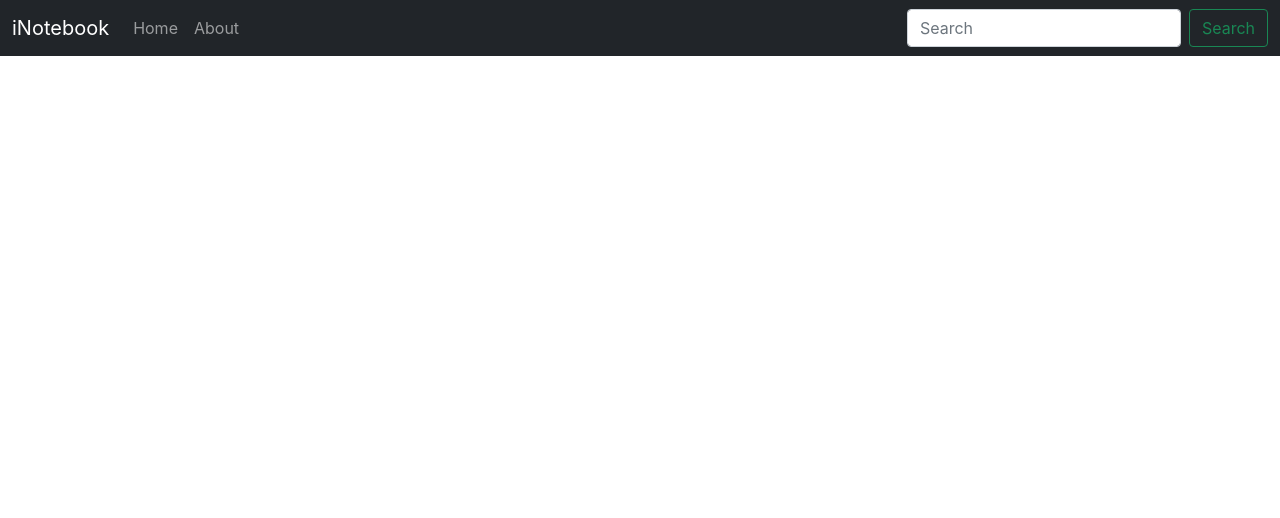
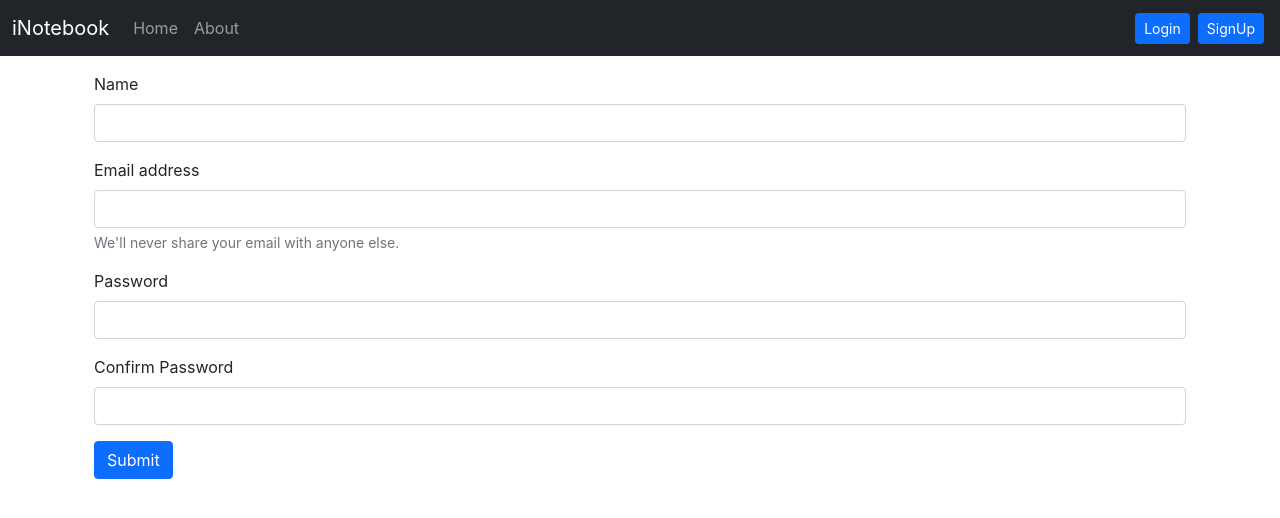
Before and after one commit to palakkumar998/inotebook, a React (Create React App) app in the folder Frontend/: page /signup in a window 1280 px wide. Shown: the top 518 px of the page. Built offline with nearby package versions, Linux system fonts and the light colour scheme.

Commit message:
After adding Login and Signup functionality

```diff
--- a/Frontend/src/App.js
+++ b/Frontend/src/App.js
@@ -8,6 +8,8 @@
 import { Home } from './Components/Home';
 import { About } from './Components/About';
 import NoteState from './Context/notes/NoteState';
+import Signup from './Components/Signup';
+import Login from './Components/Login';
 
 
 function App() {
@@ -23,6 +25,12 @@
             <Route exact path="/about">
               <About />
             </Route>
+            <Route exact path="/login">
+              <Login />
+            </Route>
+            <Route exact path="/signup">
+              <Signup />
+            </Route>
           </div>
         </Router>
       </NoteState>
--- /dev/null
+++ b/Frontend/src/Components/Login.js
@@ -0,0 +1,57 @@
+import React, { useState } from 'react'
+import { useHistory } from 'react-router-dom'
+
+const Login = () => {
+    const [credential, setCredential] = useState({ email: '', password: '' })
+    let history = useHistory()
+
+    const handleSubmit = async (e) => {
+        e.preventDefault();
+        const response = await fetch(`http://localhost:5000/api/auth/login`, {
+            method: "POST",
+            headers: {
+                "Content-Type": "application/json"
+            },
+            body: JSON.stringify({ email: credential.email, password: credential.password })
+        });
+        const json = await response.json();
+        console.log(json);
+        if (json.success) {
+            // todo save the auth toekn and redirect
+            localStorage.setItem('token', json.authtoken);
+            history.push("/")
+
+        }
+        else {
+            alert("invalid credentials")
+        }
+    }
+
+
+    const onChange = (e) => {
+        //? {...note} spread operator:
+        setCredential({ ...credential, [e.target.name]: e.target.value })
+
+    }
+
+    return (
+        <>
+            <div className="container my-3">
+                <form onSubmit={handleSubmit}>
+                    <div className="mb-3">
+                        <label htmlFor="email" className="form-label">Email address</label>
+                        <input type="email" className="form-control" id="email" name="email" onChange={onChange} value={credential.email} aria-describedby="emailHelp" />
+                        <div id="emailHelp" className="form-text">We'll never share your email with anyone else.</div>
+                    </div>
+                    <div className="mb-3">
+                        <label htmlFor="password" className="form-label">Password</label>
+                        <input type="password" id="password" name='password' onChange={onChange} value={credential.password} className="form-control" />
+                    </div>
+                    <button type="submit" className="btn btn-primary">Submit</button>
+                </form>
+            </div>
+        </>
+    )
+}
+
+export default Login
--- a/Frontend/src/Components/Navbar.js
+++ b/Frontend/src/Components/Navbar.js
@@ -34,8 +34,8 @@
                         </ul>
 
                         <form className="d-flex">
-                            <input className="form-control me-2" type="search" placeholder="Search" aria-label="Search" />
-                            <button className="btn btn-outline-success" type="submit">Search</button>
+                            <Link className="btn btn-sm btn-primary mx-1" to= '/login' role='button'>Login</Link>
+                            <Link className="btn btn-sm btn-primary mx-1" to= '/signup' role='button'>SignUp</Link>
                         </form>
                     </div>
                 </div>
--- /dev/null
+++ b/Frontend/src/Components/Signup.js
@@ -0,0 +1,66 @@
+import React, { useState } from 'react'
+import { useHistory } from 'react-router-dom'
+
+const Signup = () => {
+    const [credential, setCredential] = useState({ name: '', email: '', password: '', cpassword: '' })
+    let history = useHistory()
+
+    const handleSubmit = async (e) => {
+        e.preventDefault();
+
+        // ? destructuring:
+        const { name, email, password } = credential;
+        const response = await fetch(`http://localhost:5000/api/auth/createUser`, {
+            method: "POST",
+            headers: {
+                "Content-Type": "application/json"
+            },
+            body: JSON.stringify({ name, email, password })
+        });
+        const json = await response.json();
+        console.log(json);
+        if (json.success) {
+            // todo save the auth toekn and redirect
+            localStorage.setItem('token', json.authtoken);
+            history.push("/")
+
+        }
+        else {
+            alert("invalid credentials")
+        }
+    }
+
+    const onChange = (e) => {
+        //? {...note} spread operator:
+        setCredential({ ...credential, [e.target.name]: e.target.value })
+
+    }
+    return (
+        <>
+            <div className="container my-3">
+                <form onSubmit={handleSubmit}>
+                    <div className="mb-3">
+                        <label htmlFor="name" className="form-label">Name</label>
+                        <input type="text" className="form-control" id="name" name="name" onChange={onChange} value={credential.name} aria-describedby="emailHelp" />
+                    </div>
+                    <div className="mb-3">
+                        <label htmlFor="email" className="form-label">Email address</label>
+                        <input type="email" className="form-control" id="email" name="email" onChange={onChange} value={credential.email} aria-describedby="emailHelp" />
+                        <div id="emailHelp" className="form-text">We'll never share your email with anyone else.</div>
+                    </div>
+                    <div className="mb-3">
+                        <label htmlFor="password" className="form-label">Password</label>
+                        <input type="password" id="password" name='password' onChange={onChange} value={credential.password} minLength={5} required className="form-control" />
+                    </div>
+                    <div className="mb-3">
+                        <label htmlFor="cpassword" className="form-label">Confirm Password</label>
+                        <input type="password" id="password" name='cpassword' onChange={onChange} value={credential.cpassword} minLength={5} required className="form-control" />
+                    </div>
+                    <button type="submit" className="btn btn-primary">Submit</button>
+                </form>
+            </div>
+        </>
+    )
+}
+
+export default Signup
```
Also changed, not shown: 1 other file (tests, documents, lock files or other folders).
